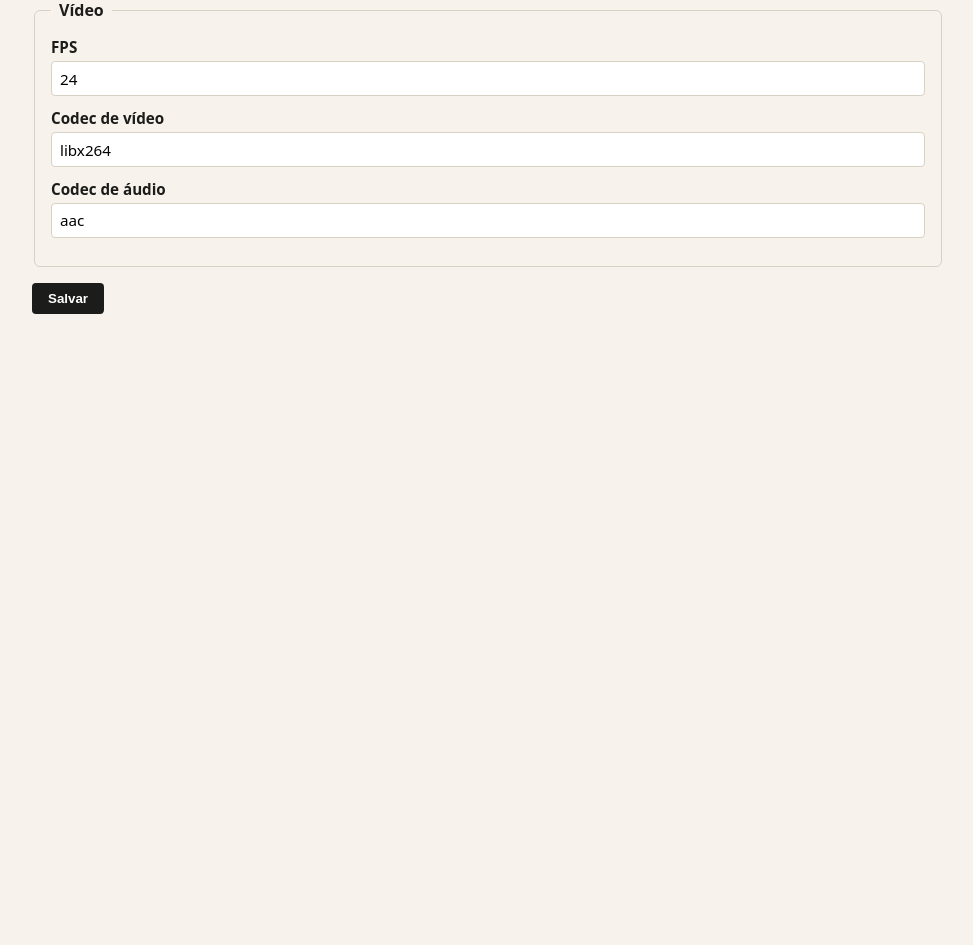
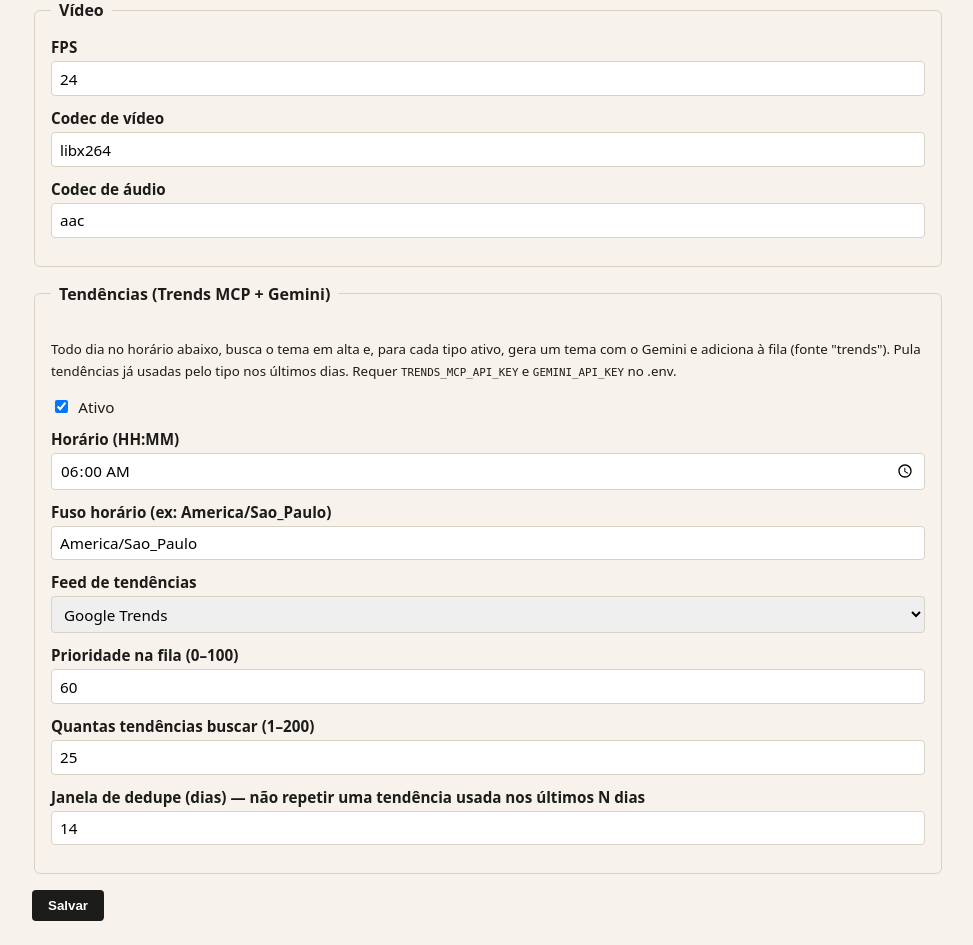
Before and after one commit to DaviASCardoso/youtube_video_generator, a FastAPI app: page /configuracoes in a window 1280 px wide. Shown: the part 441-1386 px from the top of the page, without its empty margins (152-1125 px from the left). Before the commit the page ends 755 px from the top, so only its background shows below. Run offline with FastAPI, Linux system fonts and the light colour scheme; some libraries are stand-ins or nearby versions.

Commit message:
Seção de tendências na página de configurações
Co-Authored-By: Claude Fable 5 <noreply@anthropic.com>

```diff
--- a/api/templates/_configuracoes_form.html
+++ b/api/templates/_configuracoes_form.html
@@ -49,5 +49,48 @@
     </label>
   </fieldset>
 
+  <fieldset>
+    <legend>Tendências (Trends MCP + Gemini)</legend>
+    <p><small>Todo dia no horário abaixo, busca o tema em alta e, para cada tipo ativo, gera um
+    tema com o Gemini e adiciona à fila (fonte "trends"). Pula tendências já usadas pelo tipo nos
+    últimos dias. Requer <code>TRENDS_MCP_API_KEY</code> e <code>GEMINI_API_KEY</code> no .env.</small></p>
+    <label>
+      <input type="checkbox" name="tendencias_ativo" {% if config.tendencias.ativo %}checked{% endif %}
+             style="width:auto; display:inline-block; margin-right:0.4rem">
+      Ativo
+    </label>
+    <label>
+      <span class="rotulo">Horário (HH:MM)</span>
+      <input type="time" name="tendencias_horario" value="{{ config.tendencias.horario }}" required>
+    </label>
+    <label>
+      <span class="rotulo">Fuso horário (ex: America/Sao_Paulo)</span>
+      <input type="text" name="tendencias_fuso_horario" value="{{ config.tendencias.fuso_horario }}" required>
+    </label>
+    <label>
+      <span class="rotulo">Feed de tendências</span>
+      <select name="tendencias_feed" required>
+        {% for opcao in feeds %}
+        <option value="{{ opcao }}" {% if config.tendencias.feed == opcao %}selected{% endif %}>{{ opcao }}</option>
+        {% endfor %}
+      </select>
+    </label>
+    <label>
+      <span class="rotulo">Prioridade na fila (0–100)</span>
+      <input type="number" name="tendencias_prioridade" min="0" max="100" step="1"
+             value="{{ config.tendencias.prioridade }}" required>
+    </label>
+    <label>
+      <span class="rotulo">Quantas tendências buscar (1–200)</span>
+      <input type="number" name="tendencias_limite" min="1" max="200" step="1"
+             value="{{ config.tendencias.limite }}" required>
+    </label>
+    <label>
+      <span class="rotulo">Janela de dedupe (dias) — não repetir uma tendência usada nos últimos N dias</span>
+      <input type="number" name="tendencias_dias_historico" min="1" max="365" step="1"
+             value="{{ config.tendencias.dias_historico }}" required>
+    </label>
+  </fieldset>
+
   <button type="submit">Salvar</button>
 </form>
```
